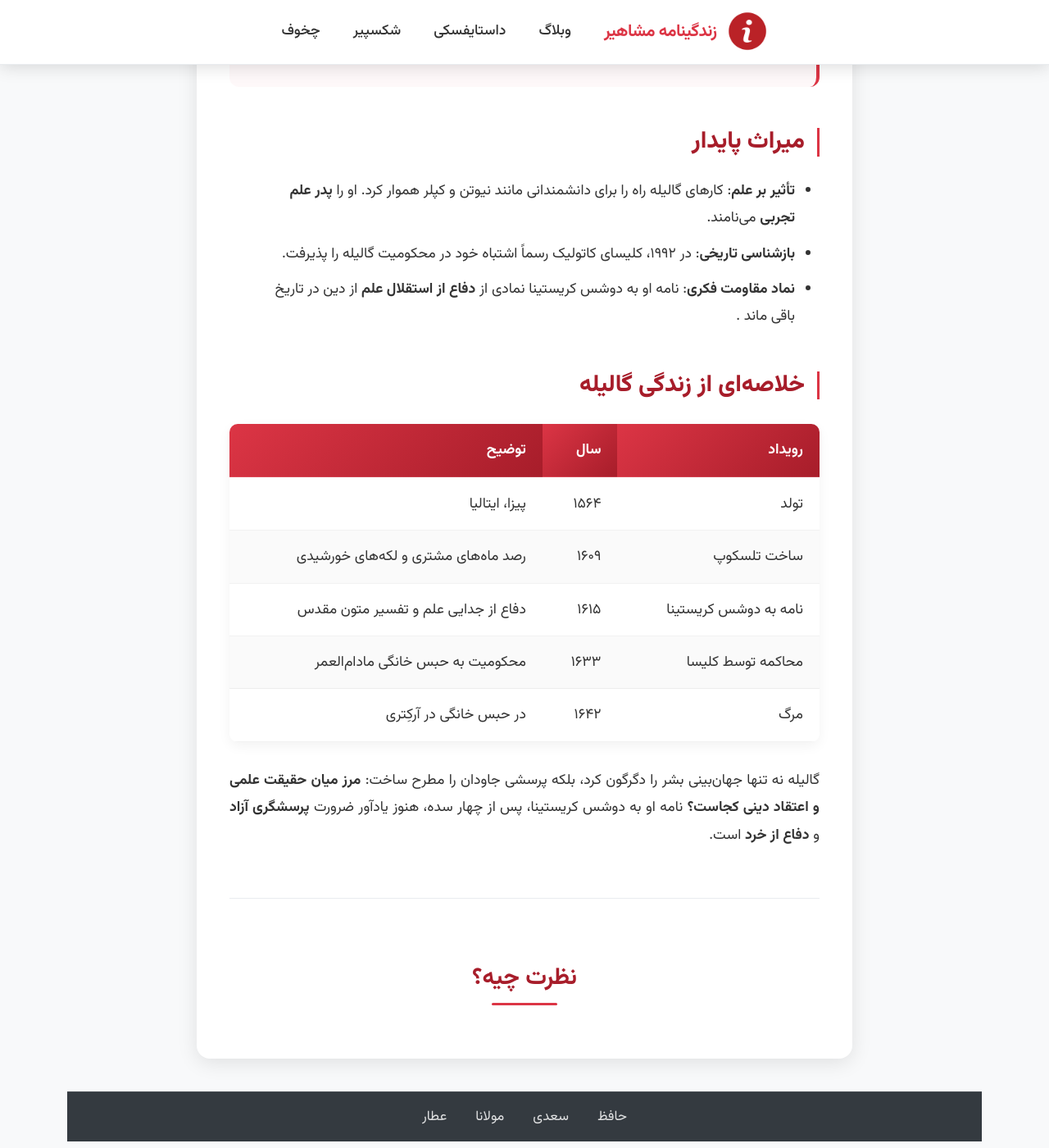
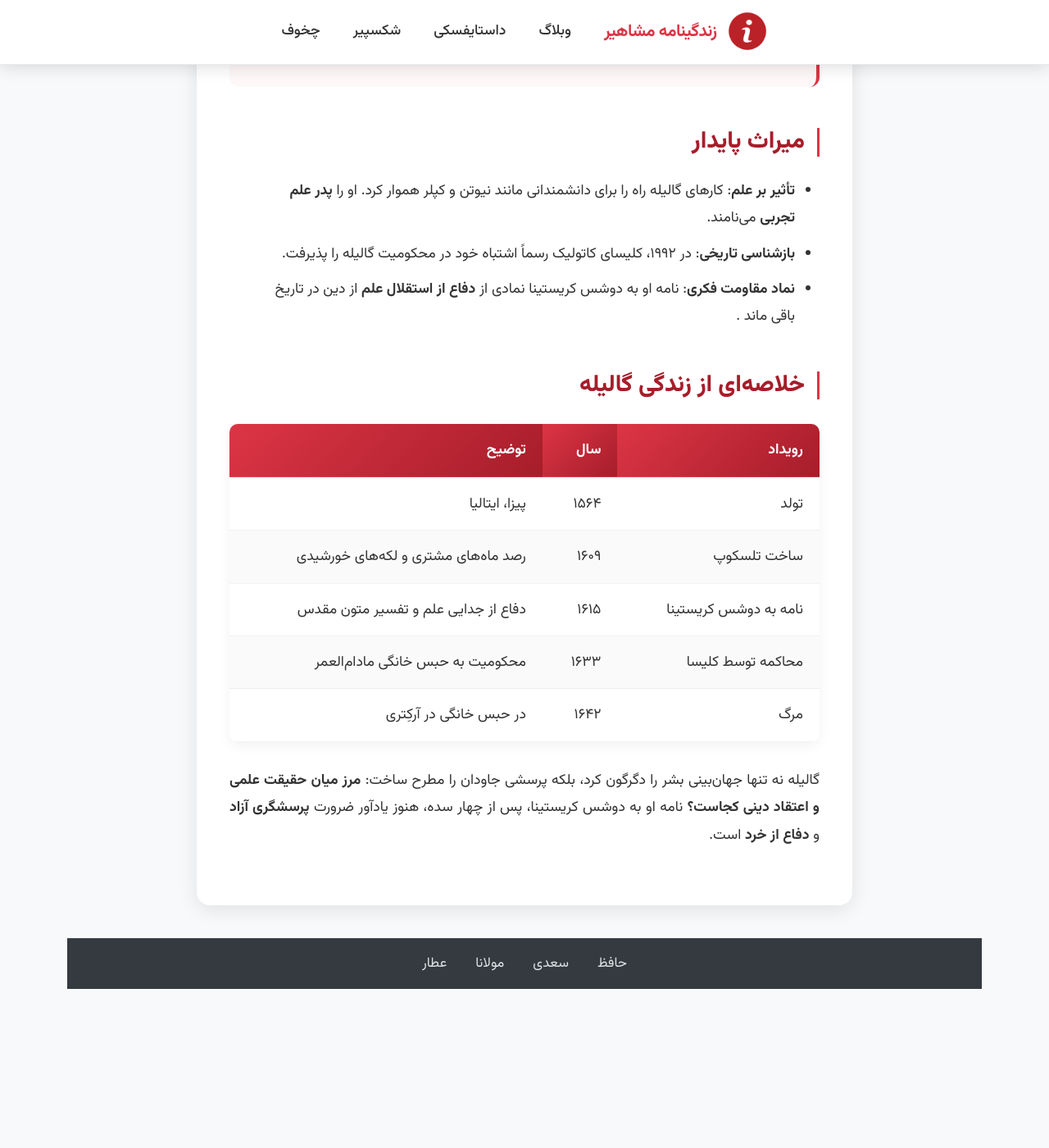
Before and after one commit to darkblog/darkblog.github.io, a Jekyll site: the page built from _posts/2025-7-5-68.md, in a window 1280 px wide and 1400 px high, scrolled down 1265 px. Shown: the whole window at 82% size. Built offline with Jekyll 4.4.1, drawn with Linux system fonts in a browser that asks for light colours; comment, search, counter and statistics services are not loaded; after the commit the page ends 2479 px from its top, so only the background shows below that.

Commit message:
Update post.html

```diff
--- a/_layouts/post.html
+++ b/_layouts/post.html
@@ -417,33 +417,6 @@
             box-shadow: 0 5px 15px rgba(0, 0, 0, 0.05);
         }
 
-        .comments-section {
-            margin-top: 60px;
-            padding-top: 40px;
-            border-top: 1px solid var(--border-color);
-        }
-
-        .comments-section h3 {
-            font-size: 1.8rem;
-            margin-bottom: 25px;
-            color: var(--primary-dark);
-            text-align: center;
-            position: relative;
-            padding-bottom: 15px;
-        }
-
-        .comments-section h3::after {
-            content: '';
-            position: absolute;
-            bottom: 0;
-            left: 50%;
-            transform: translateX(-50%);
-            width: 80px;
-            height: 3px;
-            background: var(--primary-color);
-            border-radius: 3px;
-        }
-
         .simple-footer {
             background-color: #343a40;
             padding: 15px 0;
@@ -523,11 +496,6 @@
             .logo-text {
                 font-size: 1.1rem;
             }
-
-            .comments-section {
-                margin-top: 40px;
-                padding-top: 30px;
-            }
         }
 
         @media (max-width: 576px) {
@@ -579,10 +547,6 @@
             .logo-text {
                 font-size: 1rem;
             }
-
-            .comments-section h3 {
-                font-size: 1.5rem;
-            }
         }
 
         @media (max-width: 480px) {
@@ -604,11 +568,6 @@
 
             .logo-text {
                 display: none;
-            }
-
-            .comments-section {
-                margin-top: 30px;
-                padding-top: 25px;
             }
         }
     </style>
@@ -654,18 +613,6 @@
                     "{{ page.quote }}"
                 </blockquote>
                 {% endif %}
-
-                <div class="comments-section">
-                    <h3>نظرت چیه؟</h3>
-                    <script src="https://utteranc.es/client.js"
-                            repo="darkblog/darkblog.github.io"
-                            issue-term="title"
-                            theme="github-light"
-                            crossorigin="anonymous"
-                            async
-                            defer>
-                    </script>
-                </div>
             </div>
         </article>
 
```
